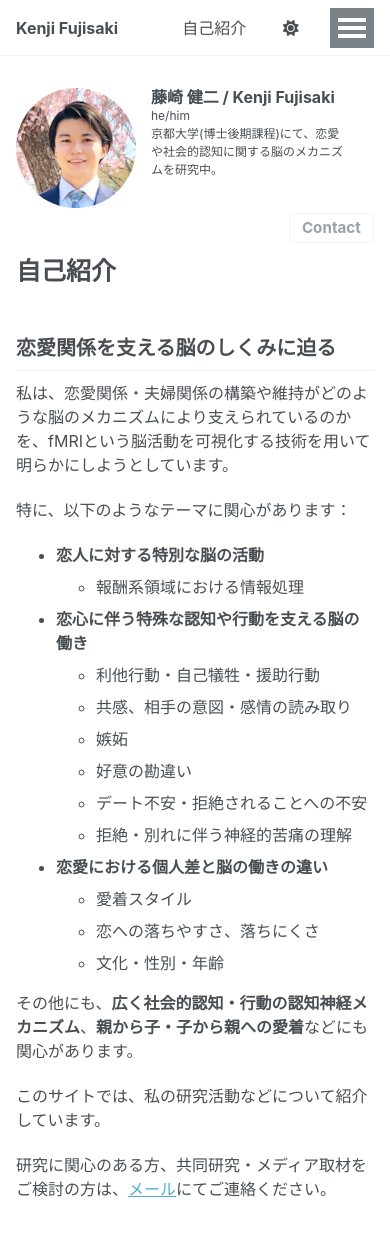
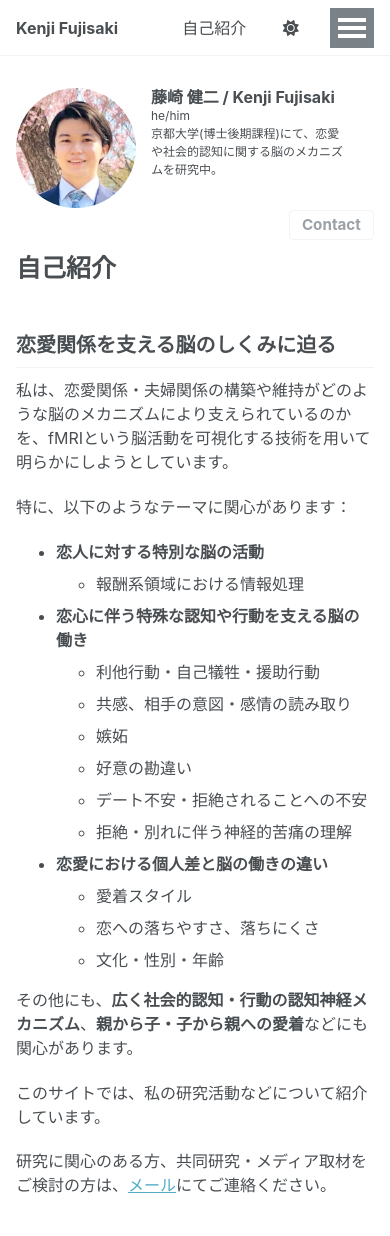
Before and after one commit to kenjifujisaki-research/kenjifujisaki-research.github.io, a Jekyll site: the page built from _pages/about.md, in a window 390 px wide and 1400 px high. Shown: the top 1236 px of the window. Built offline with Jekyll 4.4.1, drawn with Linux system fonts in a browser that asks for light colours.

Commit message:
Update author-profile.html

```diff
--- a/_includes/author-profile.html
+++ b/_includes/author-profile.html
@@ -51,7 +51,7 @@
     width: fit-content;
     padding: 0.3em 0.8em;
     font-size: 0.95rem;
-    margin: 0.3rem 0 0 auto;
+    margin: 0.1rem 0 0 auto;
   }
 
   .author__urls-wrapper {
```
